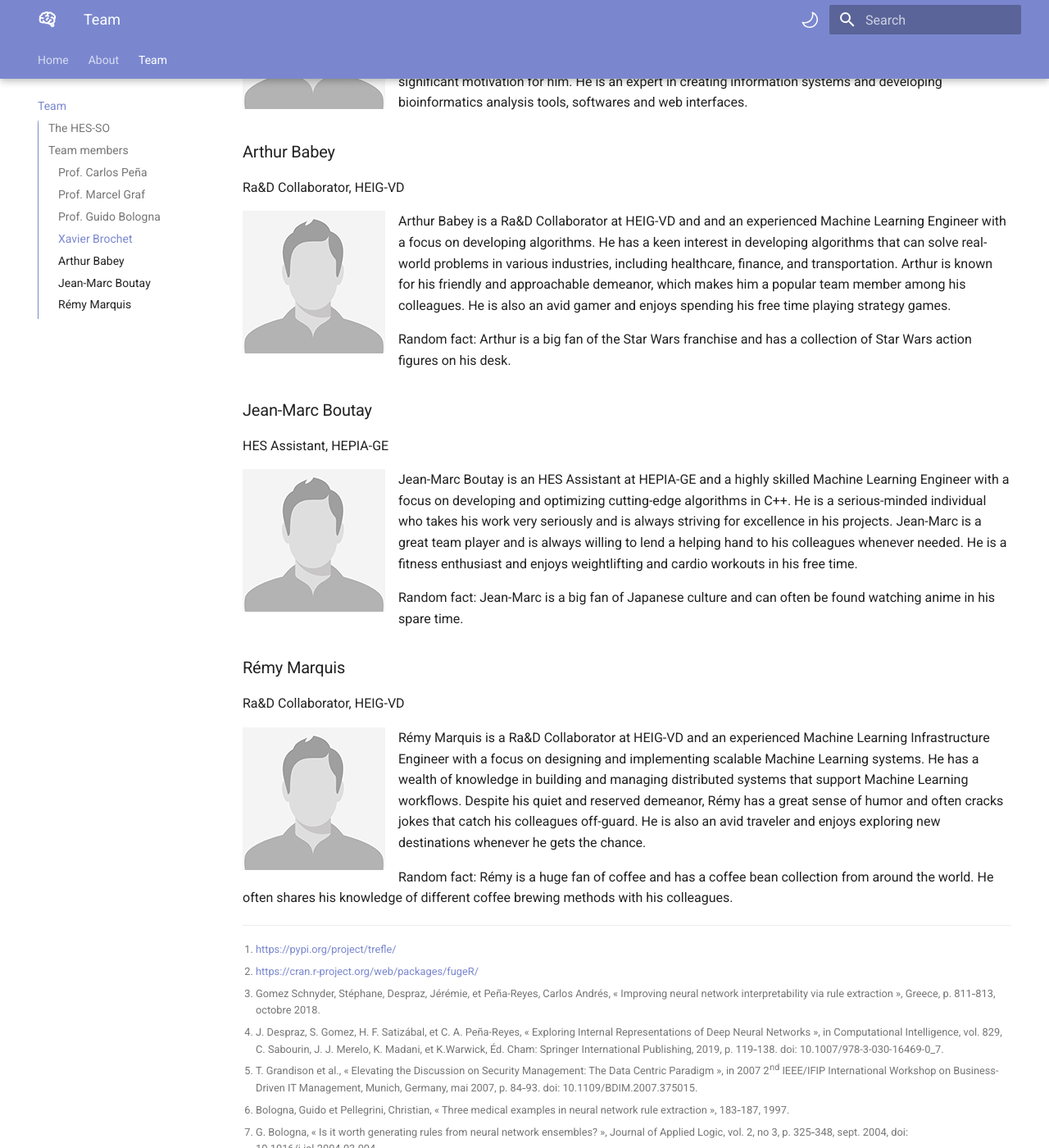
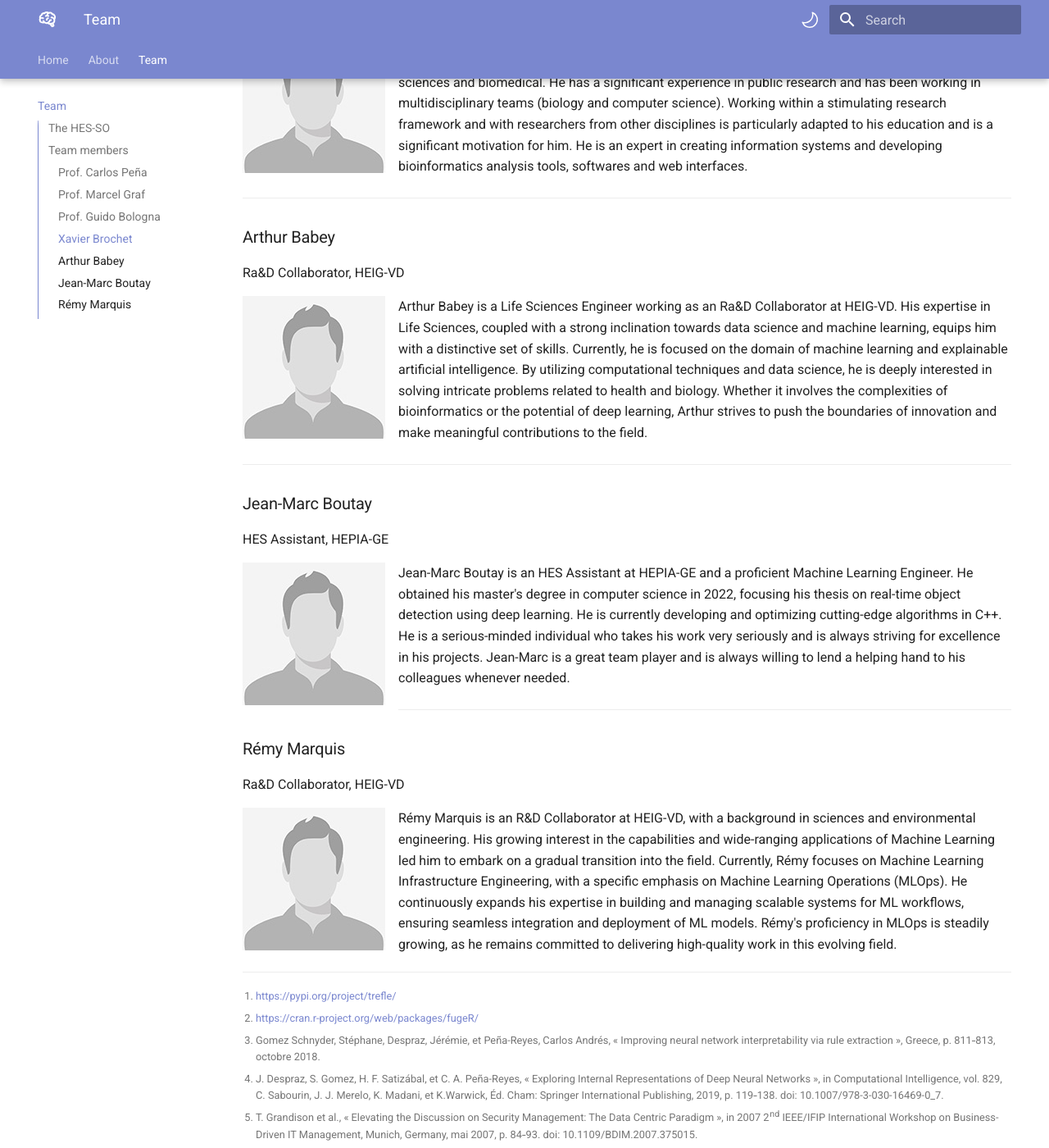
Before and after one commit to HES-XPLAIN/hes-xplain.github.io, an MkDocs documentation site: the page built from docs/team.md, in a window 1280 px wide and 1400 px high, scrolled down 2089 px. Shown: the whole window at 82% size. Built offline with MkDocs 1.6.1 and Material for MkDocs 9.7.7, drawn with Linux system fonts in a browser that asks for light colours; comment, search, counter and statistics services are not loaded.

Commit message:
Revised Team members content description

```diff
--- a/docs/team.md
+++ b/docs/team.md
@@ -59,6 +59,8 @@ implementation and test of explainable models in the context of mobile health da
     Deep Neural Networks », in Computational Intelligence, vol. 829, C. Sabourin, J. J. Merelo, K. Madani,
     et K.Warwick, Éd. Cham: Springer International Publishing, 2019, p. 119‑138. doi: 10.1007/978-3-030-16469-0_7.
 
+***
+
 ### [Prof. Marcel Graf](https://people.hes-so.ch/en/profile/2002425133-marcel-graf)
 
 PhD, HEIG-VD
@@ -80,6 +82,8 @@ supervise a drone flight remotely.
     T. Grandison et al., « Elevating the Discussion on Security Management: The Data Centric
     Paradigm », in 2007 2nd IEEE/IFIP International Workshop on Business-Driven IT Management, Munich,
     Germany, mai 2007, p. 84‑93. doi: 10.1109/BDIM.2007.375015.
+
+***
 
 ### [Prof. Guido Bologna](https://people.hes-so.ch/en/profile/33748034-guido-bologna)
 
@@ -122,6 +126,8 @@ co-authored are available on ResearchGate [^12].
     no 6, p. 990, juin 2020, doi: 10.3390/electronics9060990.
 [^12]: https://www.researchgate.net/profile/Guido-Bologna
 
+***
+
 ### Xavier Brochet
 
 Senior R&D Scientist in Bioinformatics, PhD, HEIG-VD
@@ -136,6 +142,7 @@ from other disciplines is particularly adapted to his education and is a signifi
 He is an expert in creating information systems and developing bioinformatics analysis tools, softwares
 and web interfaces.
 
+***
 
 ### Arthur Babey
 
@@ -143,15 +150,15 @@ Ra&D Collaborator, HEIG-VD
 
 ![Team member](assets/images/generic.jpg){ align=left }
 
-Arthur Babey is a Ra&D Collaborator at HEIG-VD and and an experienced Machine Learning Engineer with a focus
-on developing algorithms. He has a keen interest in developing algorithms that can solve real-world
-problems in various industries, including healthcare, finance, and transportation. Arthur is known for
-his friendly and approachable demeanor, which makes him a popular team member among his colleagues. He is
-also an avid gamer and enjoys spending his free time playing strategy games.
+Arthur Babey is a Life Sciences Engineer working as an Ra&D Collaborator at HEIG-VD. His expertise in Life
+Sciences, coupled with a strong inclination towards data science and machine learning, equips him with a
+distinctive set of skills. Currently, he is focused on the domain of machine learning and explainable
+artificial intelligence. By utilizing computational techniques and data science, he is deeply interested in
+solving intricate problems related to health and biology. Whether it involves the complexities of bioinformatics
+or the potential of deep learning, Arthur strives to push the boundaries of innovation and make meaningful
+contributions to the field.
 
-Random fact: Arthur is a big fan of the Star Wars franchise and has a collection of Star Wars action
-figures on his desk.
-
+***
 
 ### Jean-Marc Boutay
 
@@ -159,15 +166,13 @@ HES Assistant, HEPIA-GE
 
 ![Team member](assets/images/generic.jpg){ align=left }
 
-Jean-Marc Boutay is an HES Assistant at HEPIA-GE  and a highly skilled Machine Learning Engineer with a focus on
-developing and optimizing cutting-edge algorithms in C++. He is a serious-minded individual who takes his
-work very seriously and is always striving for excellence in his projects. Jean-Marc is a great team
-player and is always willing to lend a helping hand to his colleagues whenever needed. He is a fitness
-enthusiast and enjoys weightlifting and cardio workouts in his free time.
+Jean-Marc Boutay is an HES Assistant at HEPIA-GE and a proficient Machine Learning Engineer. He obtained his
+master's degree in computer science in 2022, focusing his thesis on real-time object detection using deep learning.
+He is currently developing and optimizing cutting-edge algorithms in C++. He is a serious-minded individual who
+takes his work very seriously and is always striving for excellence in his projects. Jean-Marc is a great team
+player and is always willing to lend a helping hand to his colleagues whenever needed.
 
-Random fact: Jean-Marc is a big fan of Japanese culture and can often be found watching anime in his
-spare time.
-
+***
 
 ### Rémy Marquis
 
@@ -175,11 +180,10 @@ Ra&D Collaborator, HEIG-VD
 
 ![Team member](assets/images/generic.jpg){ align=left }
 
-Rémy Marquis is a Ra&D Collaborator at HEIG-VD and an experienced Machine Learning Infrastructure Engineer with
-a focus on designing and implementing scalable Machine Learning systems. He has a wealth of knowledge in
-building and managing distributed systems that support Machine Learning workflows. Despite his quiet and
-reserved demeanor, Rémy has a great sense of humor and often cracks jokes that catch his colleagues
-off-guard. He is also an avid traveler and enjoys exploring new destinations whenever he gets the chance.
-
-Random fact: Rémy is a huge fan of coffee and has a coffee bean collection from around the world. He
-often shares his knowledge of different coffee brewing methods with his colleagues.
+Rémy Marquis is an R&D Collaborator at HEIG-VD, with a background in sciences and environmental engineering.
+His growing interest in the capabilities and wide-ranging applications of Machine Learning led him to embark
+on a gradual transition into the field. Currently, Rémy focuses on Machine Learning Infrastructure Engineering,
+with a specific emphasis on  Machine Learning Operations (MLOps). He continuously expands his expertise in
+building and managing scalable systems for ML workflows, ensuring seamless integration and deployment of ML models.
+Rémy's proficiency in MLOps is steadily growing, as he remains committed to delivering high-quality work in this
+evolving field.
```
